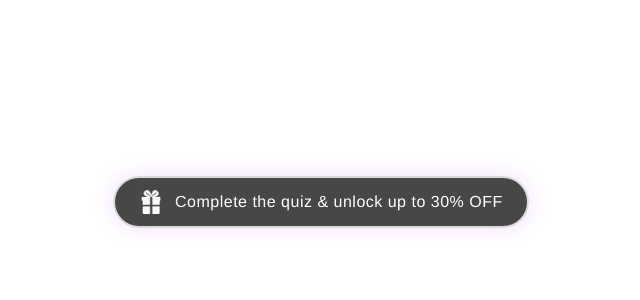
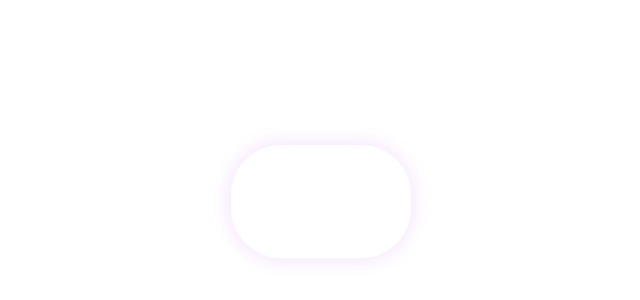
Before and after one commit to fabriciodelucca/animated-widget, a plain HTML site: page index.html in a window 1280 px wide. Shown: the part 198-498 px from the top of the page, without its empty margins (319-959 px from the left). Drawn offline with Linux system fonts and the light colour scheme.

Commit message:
Update index.html

```diff
--- a/index.html
+++ b/index.html
@@ -2,6 +2,7 @@
 <html>
 <head>
 <title>Zenhance Animated Widget</title>
+<link href="https://fonts.googleapis.com/css2?family=Inter:wght@500;700&display=swap" rel="stylesheet">
 <style>
   body {
     background-color: transparent;
@@ -10,33 +11,41 @@
     justify-content: center;
     align-items: center;
     height: 100vh;
+    overflow: hidden; /* Hide scrollbars if content slightly overflows */
   }
 
   .promo-widget {
-    display: inline-flex;
-    align-items: center;
-    padding: 12px 24px;
-    background-color: rgba(26, 26, 26, 0.8);
+    display: flex; /* Use flex to align items vertically */
+    flex-direction: column; /* Stack items vertically */
+    align-items: center; /* Center horizontally */
+    justify-content: center; /* Center vertically */
+
+    padding: 15px 30px; /* Increased padding for better spacing */
+    background-color: transparent; /* REMOVED FILL */
     border-radius: 50px;
     border: 2px solid rgba(255, 255, 255, 0.8);
     color: white;
-    font-family: 'Helvetica Neue', sans-serif;
-    font-size: 16px;
-    font-weight: 500;
-    white-space: nowrap;
+    font-family: 'Inter', sans-serif; /* Applied Inter font */
+    font-size: 18px; /* Slightly larger font */
+    font-weight: 700; /* Bolder for impact */
+    text-align: center; /* Center text lines */
+    white-space: nowrap; /* Prevent original text from wrapping if it gets too long */
+
+    /* Animation remains */
     animation: pulse-glow 2.5s infinite ease-in-out;
   }
 
   .promo-icon {
-    height: 24px;
-    width: 24px;
-    margin-right: 12px;
+    height: 28px; /* Slightly larger icon */
+    width: 28px;
+    margin-bottom: 8px; /* Space between icon and first line of text */
   }
 
-  .promo-text {
-    letter-spacing: 0.5px;
+  .promo-text-line {
+    line-height: 1.2; /* Adjust line height for better spacing */
   }
 
+  /* Keyframes for the Animation */
   @keyframes pulse-glow {
     0% {
       transform: scale(1);
@@ -57,9 +66,9 @@
 
   <div class="promo-widget">
     <img src="gifticon.png" alt="Promo Icon" class="promo-icon">
-    <div class="promo-text">Complete the quiz & unlock up to 30% OFF</div>
+    <div class="promo-text-line">Start Quiz &</div>
+    <div class="promo-text-line">Get 30% OFF</div>
   </div>
 
 </body>
-
 </html>
```
